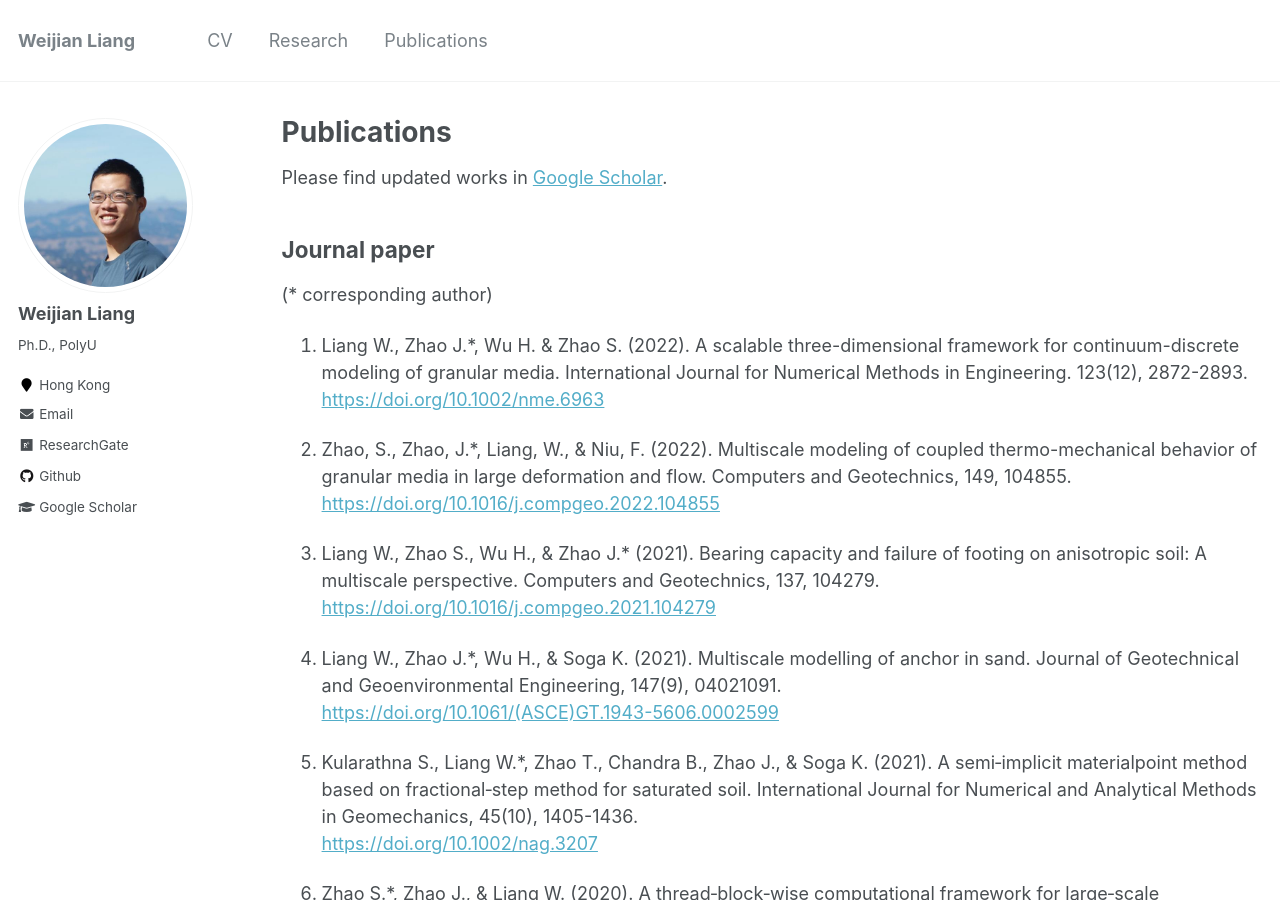
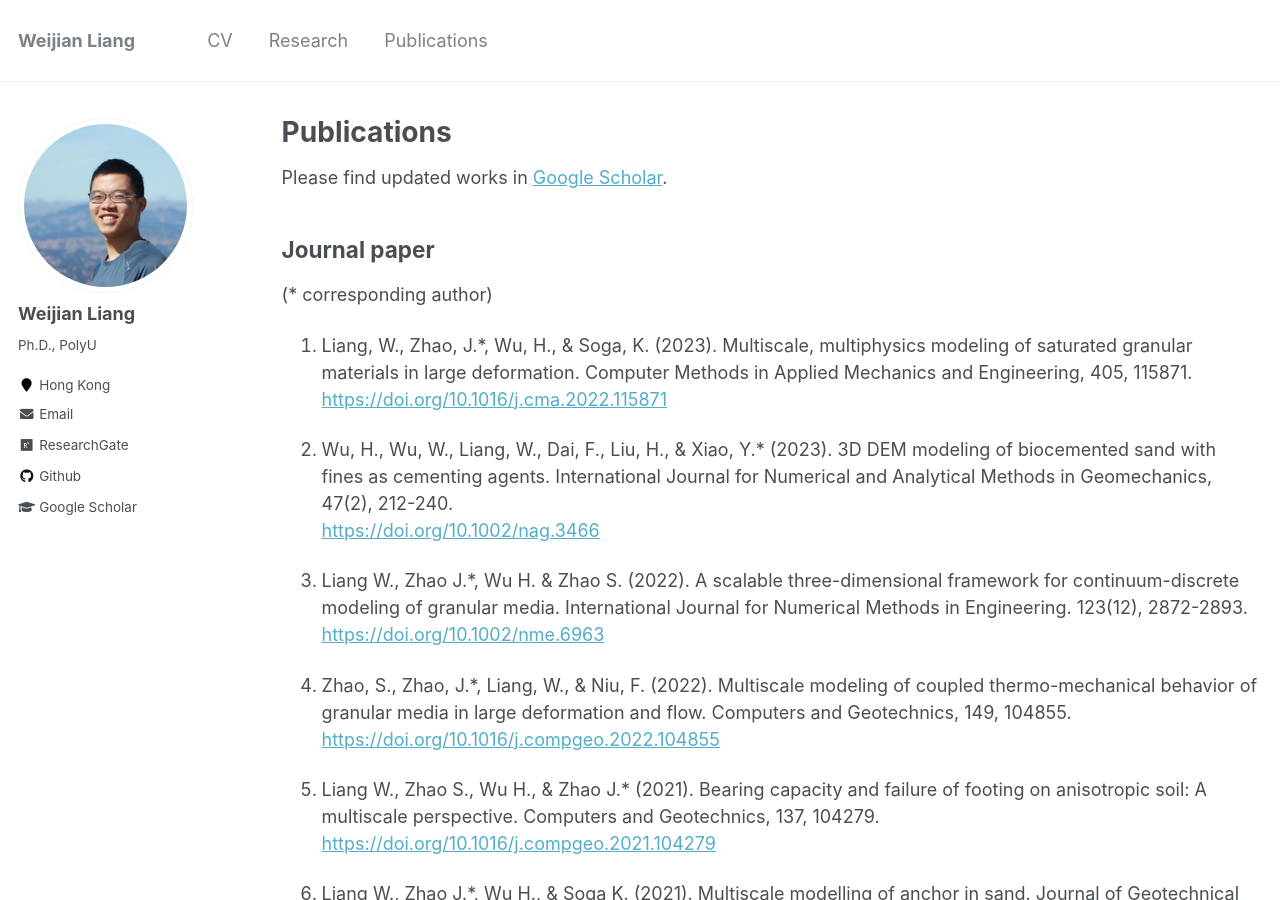
Before and after one commit to WeijianLiang/WeijianLiang.github.io, a Jekyll site: the page built from _pages/publications.md, in a window 1280 px wide and 900 px high. Built offline with Jekyll 4.4.1, drawn with Linux system fonts in a browser that asks for light colours.

```diff
--- a/_pages/publications.md
+++ b/_pages/publications.md
@@ -9,24 +9,27 @@ Please find updated works in [Google Scholar](https://scholar.google.com/citatio
 
 ## Journal paper
 (* corresponding author)
+1. Liang, W., Zhao, J.*, Wu, H., & Soga, K. (2023). Multiscale, multiphysics modeling of saturated granular materials in large deformation. Computer Methods in Applied Mechanics and Engineering, 405, 115871. <br /><https://doi.org/10.1016/j.cma.2022.115871>
 
-1. Liang W., Zhao J.*, Wu H. & Zhao S. (2022). A scalable three-dimensional framework for continuum-discrete modeling of granular media. International Journal for Numerical Methods in Engineering. 123(12), 2872-2893. <br /><https://doi.org/10.1002/nme.6963>
+2. Wu, H., Wu, W., Liang, W., Dai, F., Liu, H., & Xiao, Y.* (2023). 3D DEM modeling of biocemented sand with fines as cementing agents. International Journal for Numerical and Analytical Methods in Geomechanics, 47(2), 212-240. <br /><https://doi.org/10.1002/nag.3466>
 
-1. Zhao, S., Zhao, J.*, Liang, W., & Niu, F. (2022). Multiscale modeling of coupled thermo-mechanical behavior of granular media in large deformation and flow. Computers and Geotechnics, 149, 104855. <br /><https://doi.org/10.1016/j.compgeo.2022.104855>
+3. Liang W., Zhao J.*, Wu H. & Zhao S. (2022). A scalable three-dimensional framework for continuum-discrete modeling of granular media. International Journal for Numerical Methods in Engineering. 123(12), 2872-2893. <br /><https://doi.org/10.1002/nme.6963>
 
-1. Liang W., Zhao S., Wu H., & Zhao J.* (2021). Bearing capacity and failure of footing on anisotropic soil: A multiscale perspective. Computers and Geotechnics, 137, 104279. <br /><https://doi.org/10.1016/j.compgeo.2021.104279>
+4. Zhao, S., Zhao, J.*, Liang, W., & Niu, F. (2022). Multiscale modeling of coupled thermo-mechanical behavior of granular media in large deformation and flow. Computers and Geotechnics, 149, 104855. <br /><https://doi.org/10.1016/j.compgeo.2022.104855>
 
-1. Liang W., Zhao J.*, Wu H., & Soga K. (2021). Multiscale modelling of anchor in sand. Journal of Geotechnical and Geoenvironmental Engineering, 147(9), 04021091. <br /><https://doi.org/10.1061/(ASCE)GT.1943-5606.0002599>
+5. Liang W., Zhao S., Wu H., & Zhao J.* (2021). Bearing capacity and failure of footing on anisotropic soil: A multiscale perspective. Computers and Geotechnics, 137, 104279. <br /><https://doi.org/10.1016/j.compgeo.2021.104279>
 
-1. Kularathna S., Liang W.*, Zhao T., Chandra B., Zhao J., & Soga K. (2021). A semi‐implicit materialpoint method based on fractional‐step method for saturated soil. International Journal for Numerical and Analytical Methods in Geomechanics, 45(10), 1405-1436. <br /><https://doi.org/10.1002/nag.3207>
+6. Liang W., Zhao J.*, Wu H., & Soga K. (2021). Multiscale modelling of anchor in sand. Journal of Geotechnical and Geoenvironmental Engineering, 147(9), 04021091. <br /><https://doi.org/10.1061/(ASCE)GT.1943-5606.0002599>
 
-1. Zhao S.*, Zhao J., & Liang W. (2020). A thread‐block‐wise computational framework for large‐scale hierarchical continuum ‐ discrete modeling of granular media. International Journal for Numerical Methods in Engineering, 122(2), 579-608. <br /><https://doi.org/10.1002/nme.6549>
+7. Kularathna S., Liang W.*, Zhao T., Chandra B., Zhao J., & Soga K. (2021). A semi‐implicit materialpoint method based on fractional‐step method for saturated soil. International Journal for Numerical and Analytical Methods in Geomechanics, 45(10), 1405-1436. <br /><https://doi.org/10.1002/nag.3207>
 
-1. Wu H.*, Zhao J., & Liang W. (2020). Pattern transitions of localized deformation in high-porosity sandstones: Insights from multiscale analysis. Computers and Geotechnics, 126, 103733. <br /><https://doi.org/10.1016/j.compgeo.2020.103733>
+8. Zhao S.*, Zhao J., & Liang W. (2020). A thread‐block‐wise computational framework for large‐scale hierarchical continuum ‐ discrete modeling of granular media. International Journal for Numerical Methods in Engineering, 122(2), 579-608. <br /><https://doi.org/10.1002/nme.6549>
 
-1. Wu H., Zhao J.*, & Liang W. (2020). The Signature of Deformation Bands in Porous Sandstones. Rock Mechanics and Rock Engineering, 1-15. <br /><https://doi.org/10.1007/s00603-020-02100-8>
+9. Wu H.*, Zhao J., & Liang W. (2020). Pattern transitions of localized deformation in high-porosity sandstones: Insights from multiscale analysis. Computers and Geotechnics, 126, 103733. <br /><https://doi.org/10.1016/j.compgeo.2020.103733>
 
-1. Liang W., & Zhao J.* (2019). Multiscale modelling of large deformation in geomechanics. International Journal for Numerical and Analytical Methods in Geomechanics. 43, 1080–1114. <br /><https://doi.org/10.1002/nag.2921>
+10.  Wu H., Zhao J.*, & Liang W. (2020). The Signature of Deformation Bands in Porous Sandstones. Rock Mechanics and Rock Engineering, 1-15. <br /><https://doi.org/10.1007/s00603-020-02100-8>
+
+11. Liang W., & Zhao J.* (2019). Multiscale modelling of large deformation in geomechanics. International Journal for Numerical and Analytical Methods in Geomechanics. 43, 1080–1114. <br /><https://doi.org/10.1002/nag.2921>
 
 ## Book Chapter
 
```
Also changed, not shown: _includes/figure.html (added, +36 -0 lines), _pages/researchs.md (+31 -4 lines), assets/img/multiscale_flow.png (added), 2 other files.
